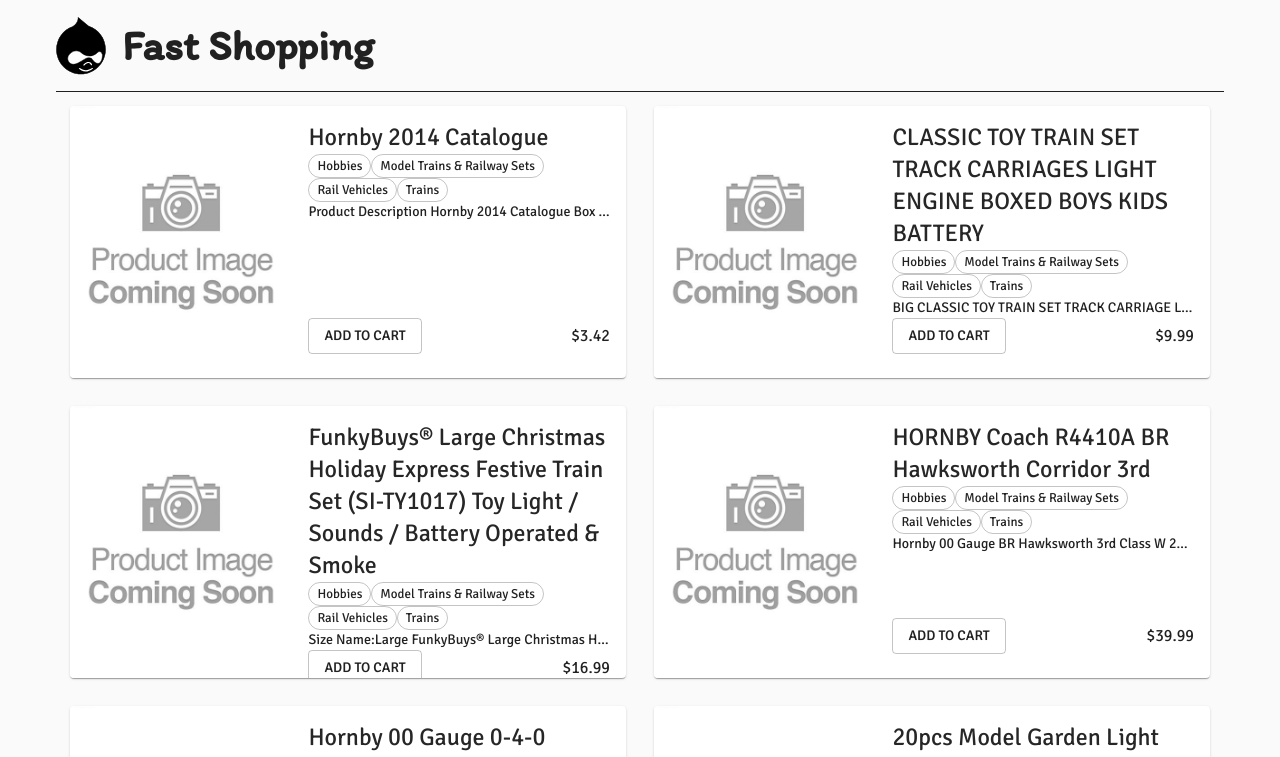
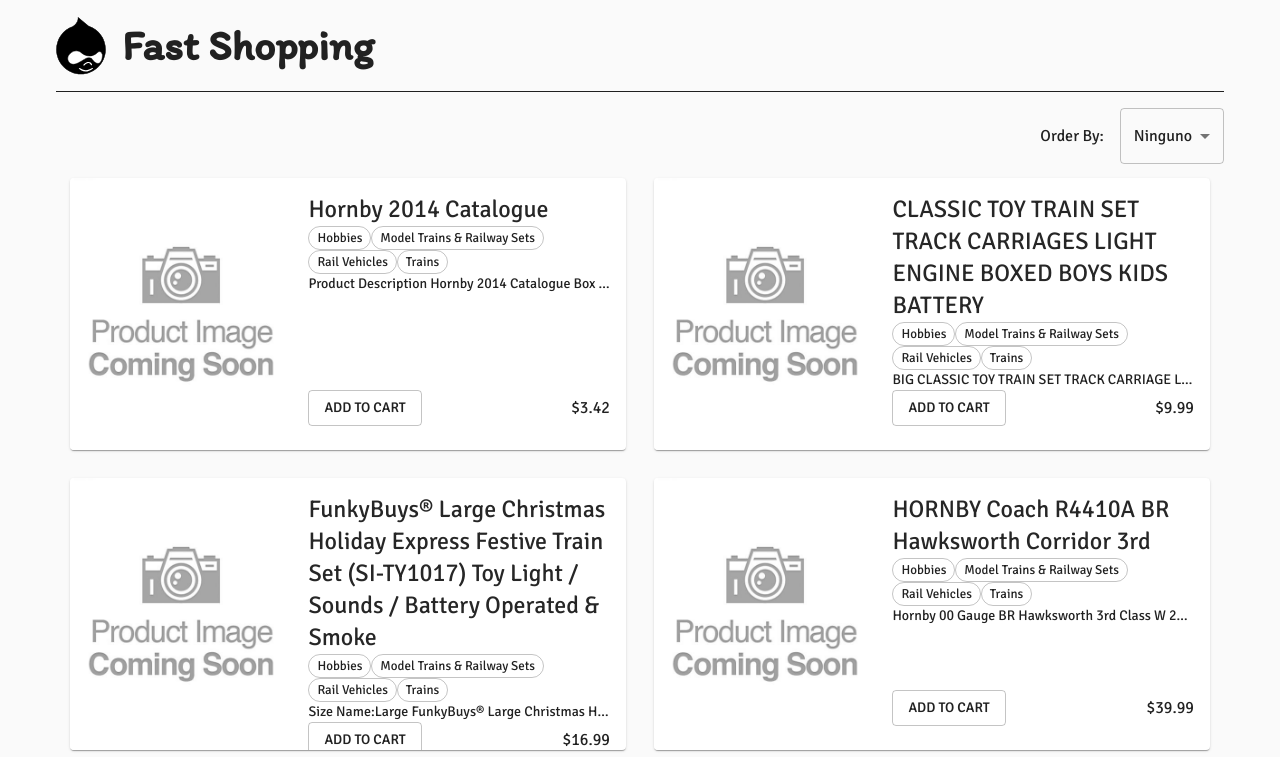
Before and after one commit to wildcant/fast-shopping, a React (Create React App) app in the folder client/: page / in a window 1280 px wide. Shown: the top 757 px of the page. Built offline with nearby package versions, Linux system fonts and the light colour scheme.

Commit message:
feat: select filter component

```diff
--- /dev/null
+++ b/client/src/components/home/SelectFilter.js
@@ -0,0 +1,39 @@
+import React, { useState } from 'react';
+import { Select, MenuItem } from '@material-ui/core';
+import styled from 'styled-components';
+
+const SelectStyled = styled(Select)`
+  margin: 0 0 0 1rem;
+`;
+
+const SelectFilter = ({ classes }) => {
+  const [selectedOption, setSelectedOption] = useState('Ninguno');
+  const options = ['Most Relevant', 'Lowest Price', 'Most Recent'];
+  const selectOption = (e) => {
+    console.log(e.target.value);
+    setSelectedOption(e.target.value);
+  };
+  console.log(selectedOption);
+  return (
+    <SelectStyled
+      displayEmpty
+      value={selectedOption}
+      onChange={selectOption}
+      variant="outlined"
+      // MenuProps={MenuProps}
+      renderValue={(selected) => selected}
+      inputProps={{ 'aria-label': 'Without label' }}
+    >
+      <MenuItem disabled value="">
+        <em>Ninguno</em>
+      </MenuItem>
+      {options.map((option) => (
+        <MenuItem key={option} value={option}>
+          {option}
+        </MenuItem>
+      ))}
+    </SelectStyled>
+  );
+};
+
+export default SelectFilter;
--- a/client/src/components/home/index.js
+++ b/client/src/components/home/index.js
@@ -1,8 +1,10 @@
+import { Typography } from '@material-ui/core';
+import { makeStyles } from '@material-ui/core/styles';
 import React from 'react';
 import ProductCard from './ProductCard';
+import SelectFilter from './SelectFilter';
 import data from './testData';
 const products = data.products;
-import { makeStyles } from '@material-ui/core/styles';
 
 const useStyles = makeStyles((theme) => ({
   root: {
@@ -31,12 +33,22 @@
       padding: '1em',
     },
   },
+  filterWrapper: {
+    display: 'flex',
+    flexDirection: 'row',
+    justifyContent: 'flex-end',
+    alignItems: 'center',
+    marginTop: '1rem',
+  },
 }));
 
 export default () => {
   const classes = useStyles();
   return (
     <section>
+      <div className={classes.filterWrapper}>
+        <Typography>Order By: </Typography> <SelectFilter />
+      </div>
       <ul className={classes.cardsContainer}>
         {products.map((product, id) => (
           <li className={classes.listItem} key={id}>
```
